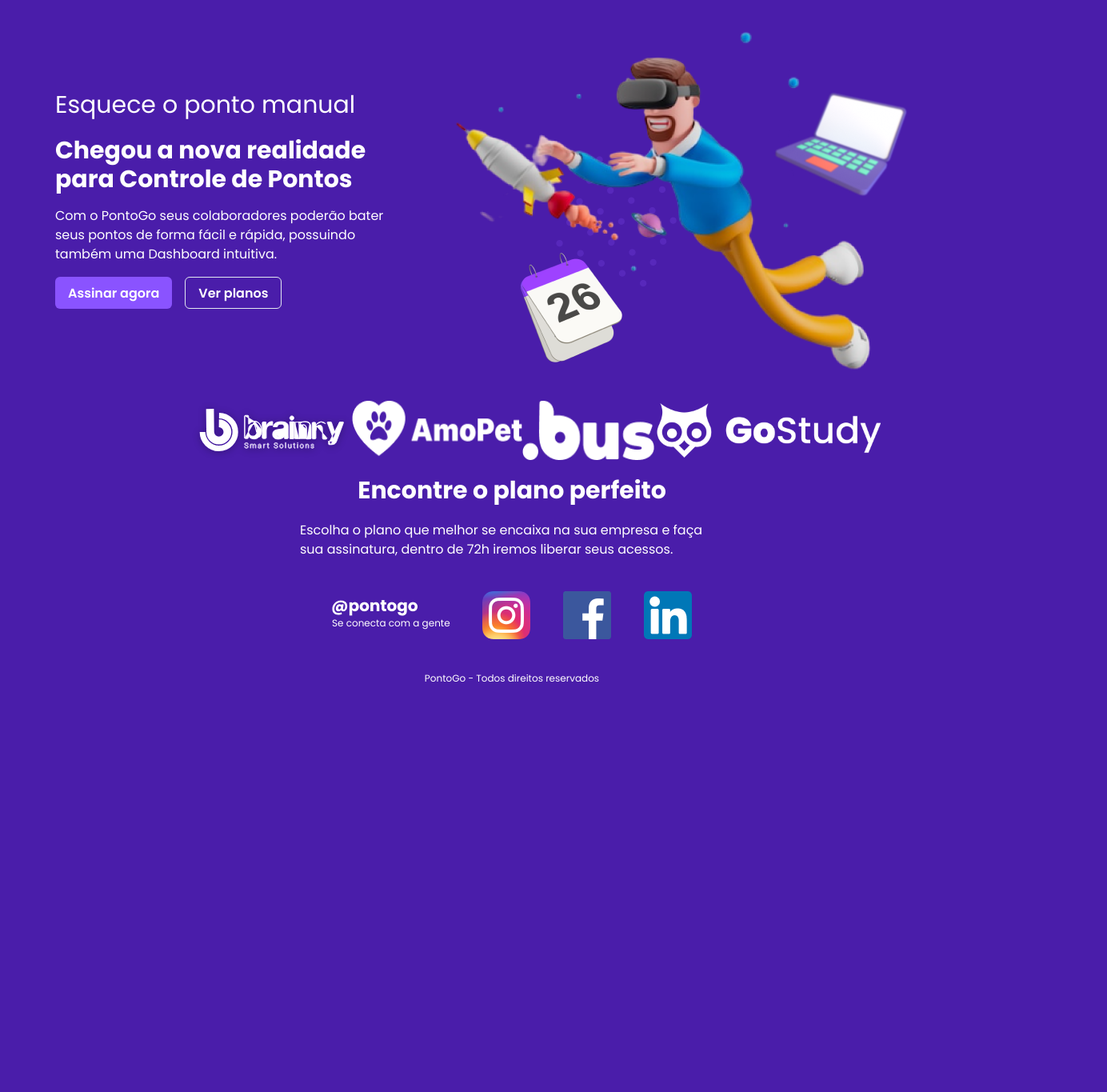
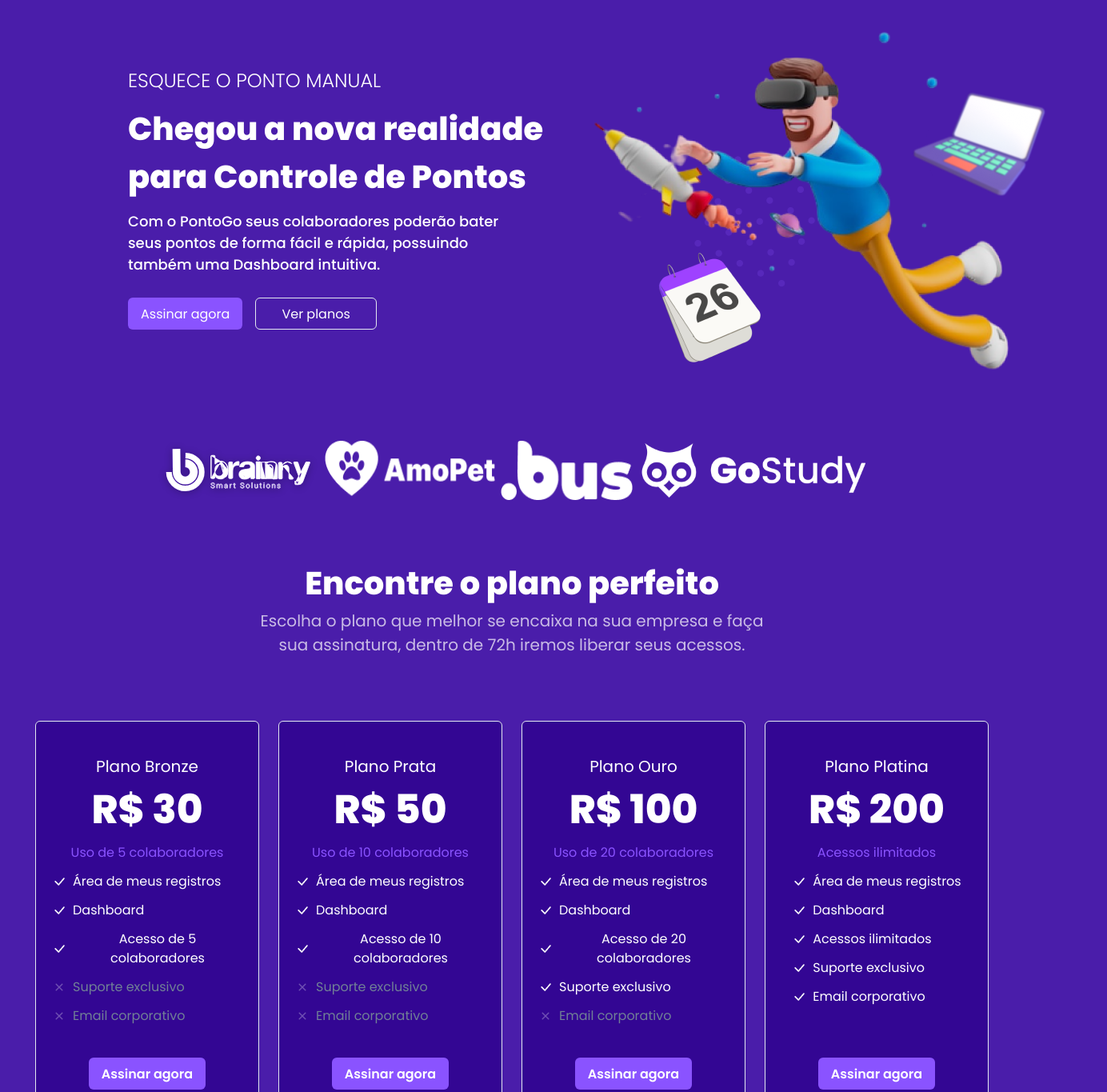
Before and after one commit to Alinewienke/teste-brainny, a React (Vite) app: page / in a window 1280 px wide. Shown: the part 100-1465 px from the top of the page at 80% size, 1384 px wide, since content can reach past the window. Before the commit the page ends 1037 px from the top, so only its background shows below. Built offline with nearby package versions, Linux system fonts and the light colour scheme; a web font is replaced by a local one.

Commit message:
:sparkles: adiciona cards de preço

```diff
--- a/src/components/CompanyLogos/CompanyLogos.jsx
+++ b/src/components/CompanyLogos/CompanyLogos.jsx
@@ -8,7 +8,10 @@ import logoGostudy from '../../assets/logo-gostudy.png';
 function CompanyLogos() {
   return (
     <>
-      <Flex px='20'>
+      <Flex
+        px='38'
+        my='50'
+      >
         <Image
           src={logoBrainny}
           alt='logo brainny'
--- a/src/components/Contact/Contact.jsx
+++ b/src/components/Contact/Contact.jsx
@@ -1,8 +1,6 @@
-import { Center, Flex, Image, Box, Spacer } from '@chakra-ui/react';
-import { Text } from '@chakra-ui/react';
+import { Center, Flex, Image, Box, Spacer, Text } from '@chakra-ui/react';
 
 import logoPontoGo from '../../assets/logo-pontogo.png';
-
 import logoInstagram from '../../assets/logo-instagram.png';
 import logoFacebook from '../../assets/logo-facebook.png';
 import logoLinkedin from '../../assets/logo-linkedin.png';
@@ -12,7 +10,6 @@ function Contact() {
     <>
       <Center>
         <Flex
-          mt='10'
           alignItems='center'
           w='450px'
         >
--- a/src/components/MainContent/MainContent.jsx
+++ b/src/components/MainContent/MainContent.jsx
@@ -1,56 +1,58 @@
-import { Button } from '@chakra-ui/react';
-import { Image } from '@chakra-ui/react';
+import { Button, Flex, Box, Center, Image, Text, Heading } from '@chakra-ui/react';
 
 import closePrincipal from '../../assets/close-principal.png';
-
-import { Text } from '@chakra-ui/react';
-import { Heading } from '@chakra-ui/react';
-
-import { Flex, Spacer, Box, Center } from '@chakra-ui/react';
 
 function MainContent() {
   return (
     <>
       <Center>
         <Flex
-          minWidth='max-content'
+          width='100%'
           alignItems='center'
-          gap='2'
         >
-          <Box maxWidth='430'>
+          <Box minWidth='520'>
             <Text
               color='white'
-              fontSize='3xl'
-              mb='4'
+              fontSize='24px'
+              mb='3'
+              fontWeight='300'
             >
-              Esquece o ponto manual
+              {'Esquece o ponto manual'.toUpperCase()}
             </Text>
             <Heading
               as='h3'
-              size='lg'
+              fontSize='40px'
               color='white'
-              mb='4'
+              mb='3'
+              fontWeight='800'
+              lineHeight='60px'
             >
               Chegou a nova realidade para Controle de Pontos
             </Heading>
             <Text
               color='white'
-              fontSize='md'
-              mb='4'
+              fontSize='18px'
+              fontWeight='500'
+              mb='7'
+              lineHeight='27px'
             >
-              Com o PontoGo seus colaboradores poderão bater seus pontos de forma fácil e rápida, possuindo também uma
-              Dashboard intuitiva.
+              Com o PontoGo seus colaboradores poderão bater <br />
+              seus pontos de forma fácil e rápida, possuindo <br />
+              também uma Dashboard intuitiva.
             </Text>
             <Button
               bg='secondary'
               color='white'
               mr='4'
+              fontWeight='400'
             >
               Assinar agora
             </Button>
             <Button
               variant='outline'
               color='white'
+              px='8'
+              fontWeight='400'
             >
               Ver planos
             </Button>
--- a/src/components/Pricing/Pricing.jsx
+++ b/src/components/Pricing/Pricing.jsx
@@ -1,5 +1,8 @@
-import { Text } from '@chakra-ui/react';
-import { Heading, Center } from '@chakra-ui/react';
+import { Flex, Image, Text, Heading, Center, Card, CardBody, CardFooter, Button, Stack } from '@chakra-ui/react';
+
+import { pricingInformation } from '../../mocks/pricingInformation';
+import check from '../../assets/check.png';
+import close from '../../assets/close-transparent.png';
 
 function Pricing() {
   return (
@@ -7,23 +10,92 @@ function Pricing() {
       <Center>
         <Heading
           as='h3'
-          size='lg'
+          fontSize='40'
           color='white'
-          margin='20px'
+          mt='30'
+          mb='2'
+          fontWeight='800'
+          textAlign='center'
         >
           Encontre o plano perfeito
         </Heading>
       </Center>
-      <Center>
+      <Center mb='20'>
         <Text
-          fontSize='md'
-          maxWidth='530'
+          fontSize='20'
+          maxWidth='650'
           color='white'
+          textAlign='center'
+          opacity='70%'
         >
           Escolha o plano que melhor se encaixa na sua empresa e faça sua assinatura, dentro de 72h iremos liberar seus
           acessos.
         </Text>
       </Center>
+      <Flex
+        justify='center'
+        gap='6'
+      >
+        {pricingInformation.map(e => (
+          <Card
+            maxWidth='333px'
+            minWidth='280px'
+            key={e.name}
+            align='center'
+            variant='outline'
+            maxW='sm'
+            backgroundColor='#330693'
+            color='white'
+          >
+            <CardBody>
+              <Stack
+                mt='6'
+                spacing='3'
+                textAlign='center'
+              >
+                <Heading
+                  textAlign='center'
+                  fontWeight='400'
+                  fontSize='20px'
+                >
+                  {e.name}
+                </Heading>
+                <Heading
+                  fontWeight='800'
+                  fontSize='50px'
+                >
+                  {e.price}
+                </Heading>
+                <Text color='secondary'>{e.workers}</Text>
+                {e.options.map(option => (
+                  <Flex
+                    align='center'
+                    key={option.title}
+                  >
+                    <Image
+                      w='18'
+                      h='18'
+                      src={option.available ? check : close}
+                      alt='close-principal'
+                      mr='2'
+                    />
+                    <Text color={option.available ? 'white' : 'gray.500'}>{option.title}</Text>
+                  </Flex>
+                ))}
+              </Stack>
+            </CardBody>
+            <CardFooter>
+              <Button
+                variant='solid'
+                bg='secondary'
+                color='white'
+              >
+                Assinar agora
+              </Button>
+            </CardFooter>
+          </Card>
+        ))}
+      </Flex>
     </>
   );
 }
--- /dev/null
+++ b/src/mocks/pricingInformation.js
@@ -0,0 +1,50 @@
+export const pricingInformation = [
+  {
+    name: 'Plano Bronze',
+    price: 'R$ 30',
+    workers: 'Uso de 5 colaboradores',
+    options: [
+      { title: 'Área de meus registros', available: true },
+      { title: 'Dashboard', available: true },
+      { title: 'Acesso de 5 colaboradores', available: true },
+      { title: 'Suporte exclusivo', available: false },
+      { title: 'Email corporativo', available: false }
+    ]
+  },
+  {
+    name: 'Plano Prata',
+    price: 'R$ 50',
+    workers: 'Uso de 10 colaboradores',
+    options: [
+      { title: 'Área de meus registros', available: true },
+      { title: 'Dashboard', available: true },
+      { title: 'Acesso de 10 colaboradores', available: true },
+      { title: 'Suporte exclusivo', available: false },
+      { title: 'Email corporativo', available: false }
+    ]
+  },
+  {
+    name: 'Plano Ouro',
+    price: 'R$ 100',
+    workers: 'Uso de 20 colaboradores',
+    options: [
+      { title: 'Área de meus registros', available: true },
+      { title: 'Dashboard', available: true },
+      { title: 'Acesso de 20 colaboradores', available: true },
+      { title: 'Suporte exclusivo', available: true },
+      { title: 'Email corporativo', available: false }
+    ]
+  },
+  {
+    name: 'Plano Platina',
+    price: 'R$ 200',
+    workers: 'Acessos ilimitados',
+    options: [
+      { title: 'Área de meus registros', available: true },
+      { title: 'Dashboard', available: true },
+      { title: 'Acessos ilimitados', available: true },
+      { title: 'Suporte exclusivo', available: true },
+      { title: 'Email corporativo', available: true }
+    ]
+  }
+];
--- a/src/pages/LandingPage.jsx
+++ b/src/pages/LandingPage.jsx
@@ -1,4 +1,4 @@
-import { Box } from '@chakra-ui/react';
+import { Box, Divider } from '@chakra-ui/react';
 
 import NavBar from '../components/NavBar/NavBar';
 import MainContent from '../components/MainContent/MainContent';
@@ -18,7 +18,12 @@ function LandingPage() {
         <MainContent />
         <CompanyLogos />
         <Pricing />
+        <Divider
+          mt='20'
+          mb='4'
+        />
         <Contact />
+        <Divider mt='4' />
         <Footer />
       </Box>
     </>
```
Also changed, not shown: src/assets/check.png (added), src/assets/close-transparent.png (added).
